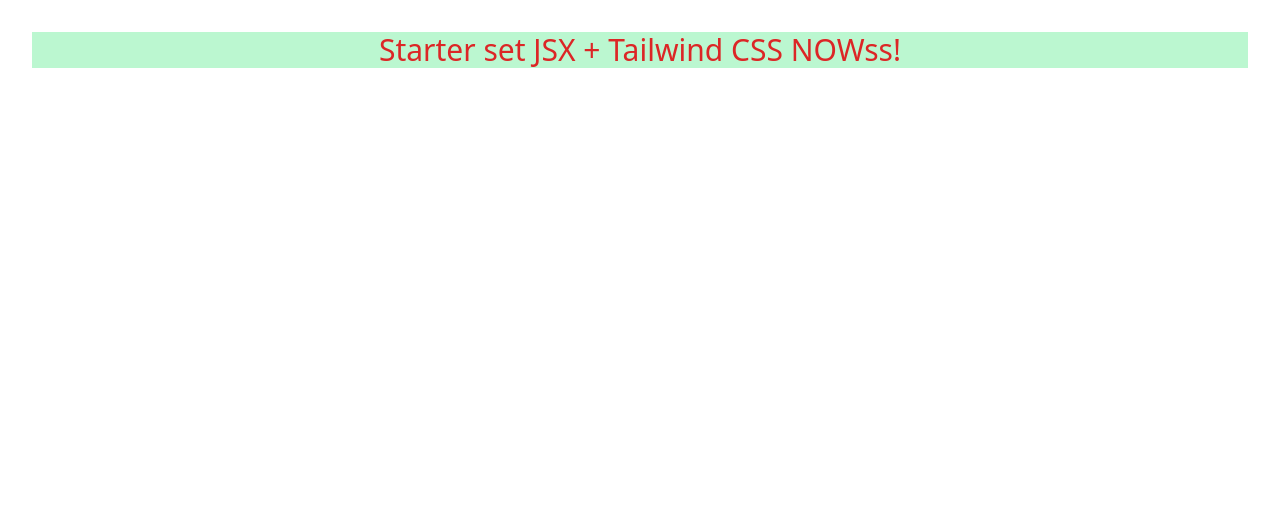
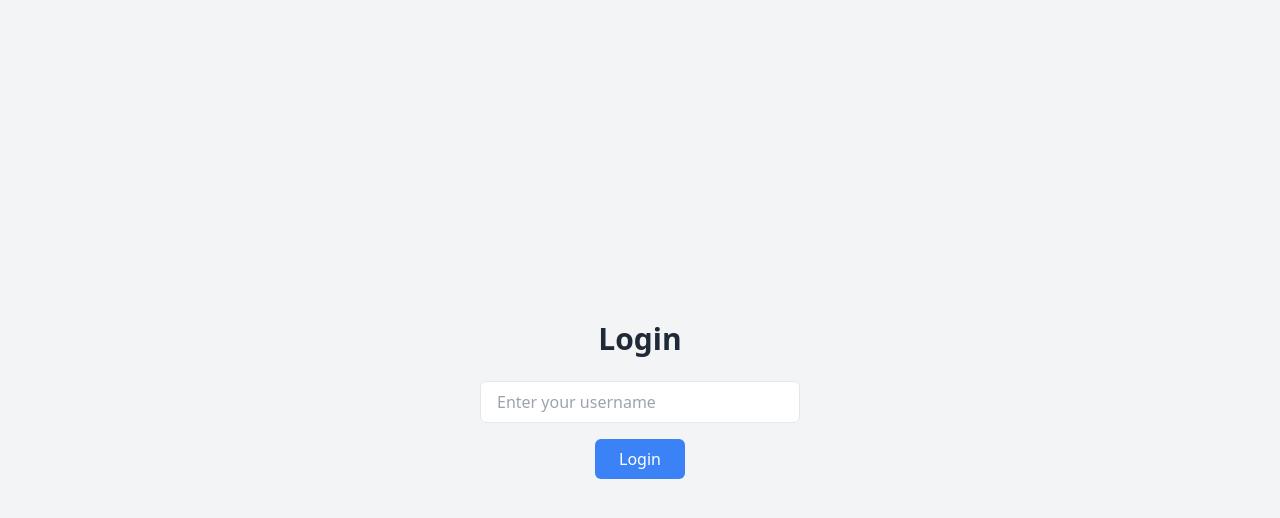
Before and after one commit to engromerbaig/chat-app, a React (Vite) app: page / in a window 1280 px wide. Shown: the top 518 px of the page. Built offline with nearby package versions, Linux system fonts and the light colour scheme.

Commit message:
login dashboar created

```diff
--- a/src/App.jsx
+++ b/src/App.jsx
@@ -1,16 +1,40 @@
-import './App.css'
-import './index.css'
+import React, { useState } from 'react';
+import Login from './components/Login/Login';
+import ChatWindow from './components/ChatWindow/ChatWindow';
 
 function App() {
+  const [user, setUser] = useState(null);
+  const [messages, setMessages] = useState([]);
+  const [users, setUsers] = useState(['John', 'Jane', 'Doe']);
+
+  const handleSendMessage = (messageText) => {
+    const newMessage = {
+      id: messages.length + 1,
+      text: messageText,
+      sender: user,
+    };
+    setMessages([...messages, newMessage]);
+  };
+
+  const handleLogout = () => {
+    setUser(null);
+  };
 
   return (
-    <>
-     <div className="text-red-600 text-3xl bg-green-200">
-
-      Starter set JSX + Tailwind CSS NOWss!
-     </div>
-    </>
-  )
+    <div className="App">
+      {user ? (
+        <ChatWindow
+          user={user}
+          messages={messages}
+          onSendMessage={handleSendMessage}
+          users={users}
+          onLogout={handleLogout}
+        />
+      ) : (
+        <Login setUser={setUser} />
+      )}
+    </div>
+  );
 }
 
-export default App
+export default App;
```
